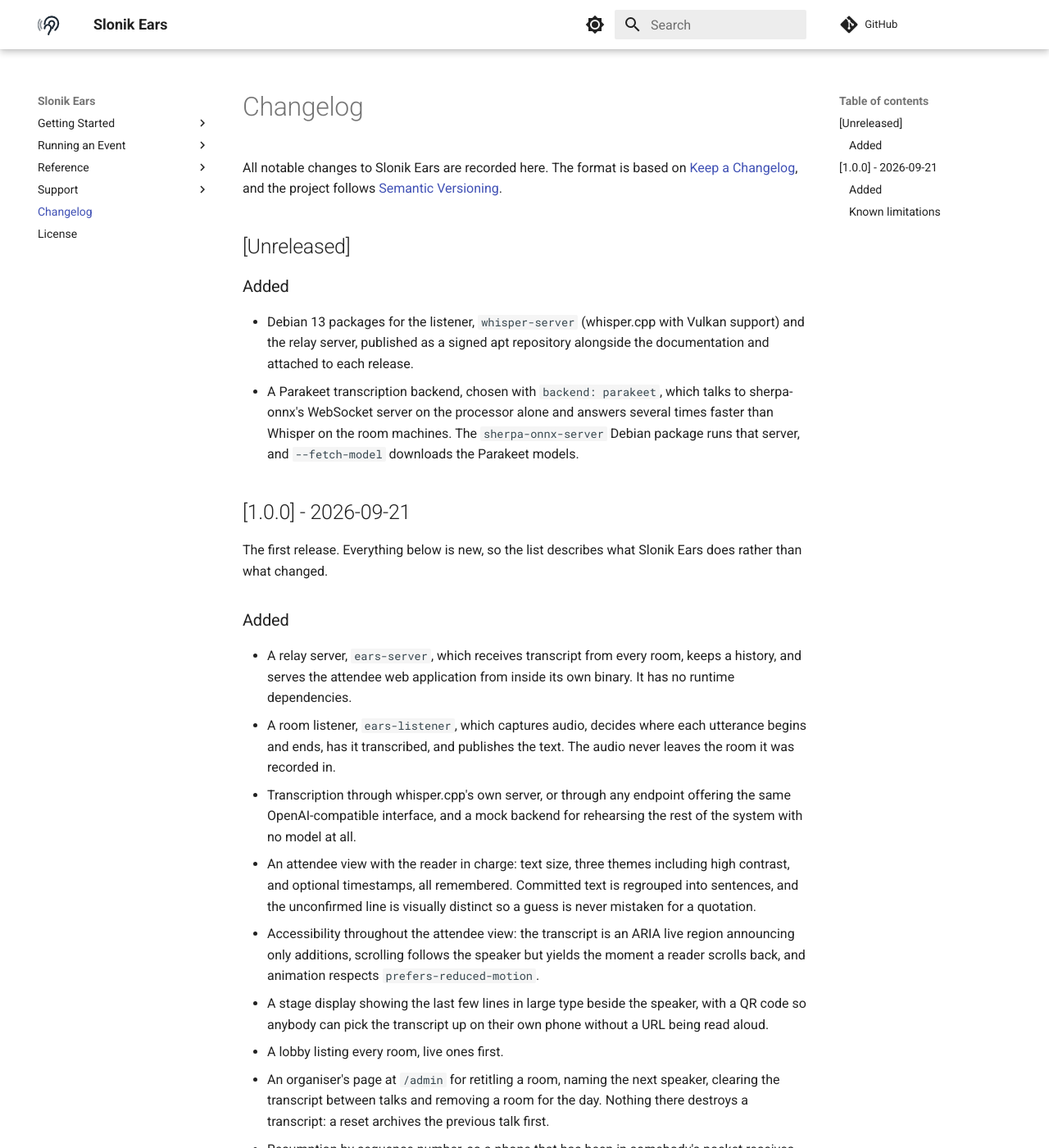
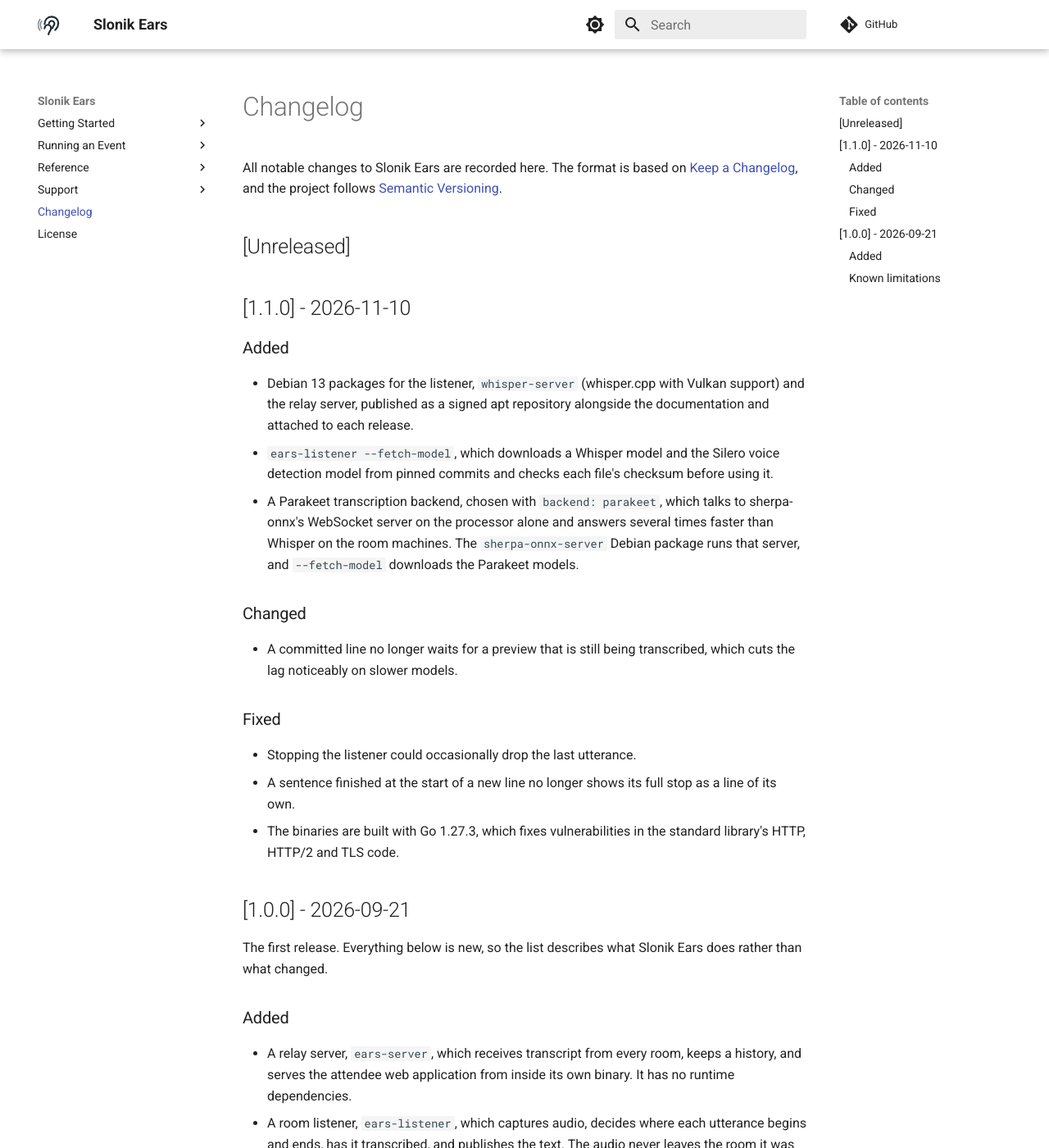
Before and after one commit to dpage/slonik-ears, an MkDocs documentation site: the page built from docs/changelog.md, in a window 1280 px wide and 1400 px high. Shown: the whole window at 82% size. Built offline with MkDocs 1.6.1 and Material for MkDocs 9.7.7, drawn with Linux system fonts in a browser that asks for light colours; comment, search, counter and statistics services are not loaded.

Commit message:
Release version 1.1.0
- Update version to 1.1.0
- Update changelog with release notes

Release-Date: 2026-11-10

```diff
--- a/docs/changelog.md
+++ b/docs/changelog.md
@@ -6,16 +6,34 @@
 
 ## [Unreleased]
 
+## [1.1.0] - 2026-11-10
+
 ### Added
 
 - Debian 13 packages for the listener, `whisper-server` (whisper.cpp
   with Vulkan support) and the relay server, published as a signed apt
   repository alongside the documentation and attached to each release.
+- `ears-listener --fetch-model`, which downloads a Whisper model and
+  the Silero voice detection model from pinned commits and checks each
+  file's checksum before using it.
 - A Parakeet transcription backend, chosen with `backend: parakeet`,
   which talks to sherpa-onnx's WebSocket server on the processor alone
   and answers several times faster than Whisper on the room machines.
   The `sherpa-onnx-server` Debian package runs that server, and
   `--fetch-model` downloads the Parakeet models.
+
+### Changed
+
+- A committed line no longer waits for a preview that is still being
+  transcribed, which cuts the lag noticeably on slower models.
+
+### Fixed
+
+- Stopping the listener could occasionally drop the last utterance.
+- A sentence finished at the start of a new line no longer shows its
+  full stop as a line of its own.
+- The binaries are built with Go 1.27.3, which fixes vulnerabilities
+  in the standard library's HTTP, HTTP/2 and TLS code.
 
 ## [1.0.0] - 2026-09-21
 
```
Also changed, not shown: docs/containers.md (+1 -1 lines), 2 other files.
